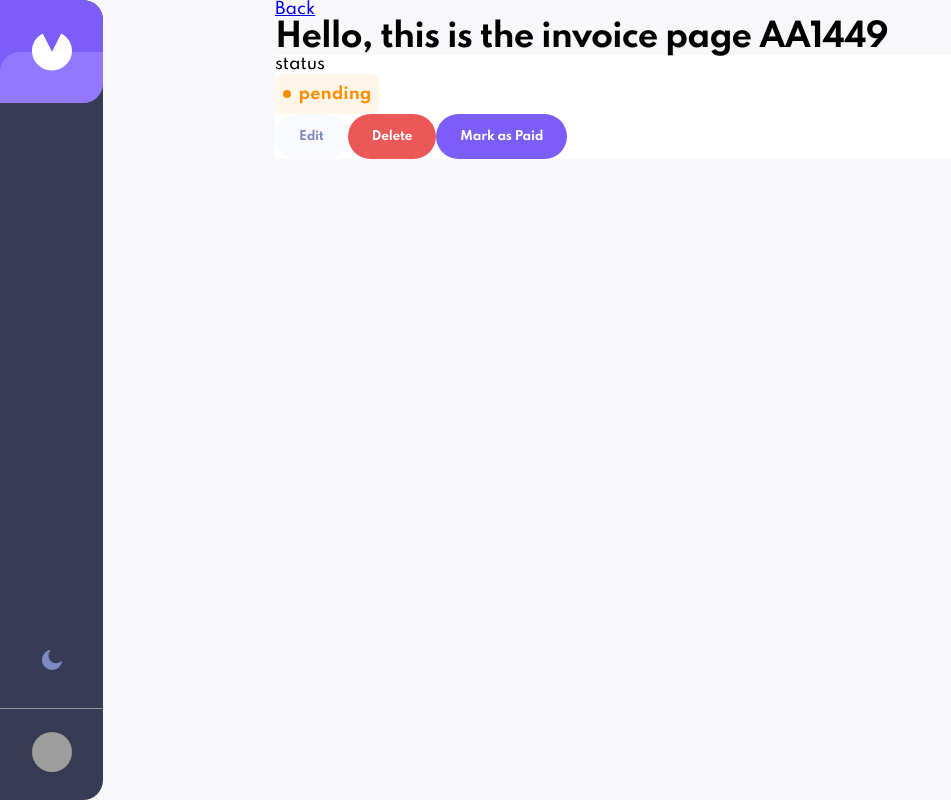
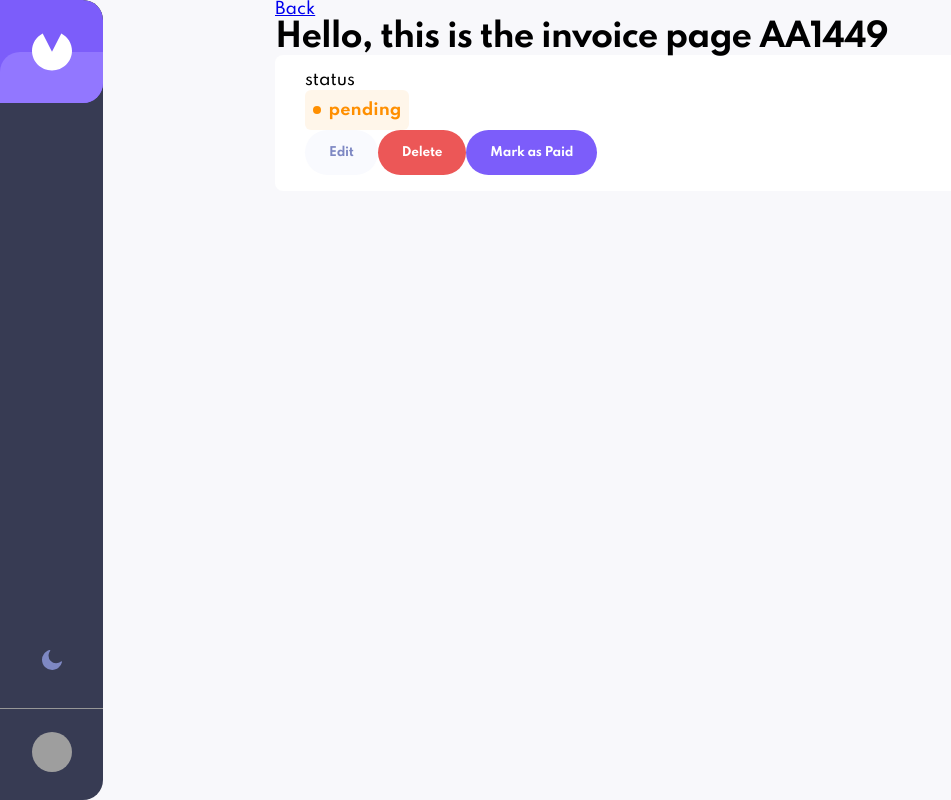
Before and after one commit to nlukic97/react-invoice-app, a React (Create React App) app: page /invoice/AA1449 in a window 1280 px wide. Shown: the whole page, without its empty margins (0-951 px from the left). Built offline with nearby package versions, Linux system fonts and the light colour scheme; grey boxes are pictures that could not be loaded.

Commit message:
formatting code to style single page invoice

```diff
--- a/src/components/InvoiceListItem.js
+++ b/src/components/InvoiceListItem.js
@@ -2,7 +2,7 @@ import {Link} from "react-router-dom";
 
 const InvoiceListItem = ({data}) => {
     return (
-        <Link to={`invoice/${data.id}`} className="_invoice_list_item">
+        <Link to={`invoice/${data.id}`} className="_invoice_list_item card">
             <div className="left">
                 <h4 className="__id"><span className="color-grayblue">#</span>{data.id}</h4>
 
--- a/src/components/InvoicePage.js
+++ b/src/components/InvoicePage.js
@@ -12,14 +12,18 @@ const InvoicePage = ({invoices, deleteInvoice, markAsPaid}) => {
             <Link to="/">Back</Link>
             {(!invoice) ? <h1>This invoice does not exist</h1> : <h1>Hello, this is the invoice page {invoice.id}</h1>}
 
-            <div style={{backgroundColor:'#FFFFFF'}}>
+            <div className="card">
+                {/* Status container */}
+                <div className="status">
                     <span>status </span>
-
                     <div className={`__invoice_status ${invoice.status}`}>
                         <div className='__invoice_status_circle'></div>
                         <span>{invoice.status}</span>
                     </div>
+                </div>
 
+                {/* Button container */}
+                <div className="button-container">
                     <button className="btn gray">
                         <h4>Edit</h4>
                     </button>
@@ -32,10 +36,12 @@ const InvoicePage = ({invoices, deleteInvoice, markAsPaid}) => {
                         <h4>Delete</h4>
                     </button>
 
-                <button className="btn purple" onClick={()=>{
-                    markAsPaid(invoice.id)
-                }}><h4>Mark as Paid</h4></button>
+                    <button className="btn purple" onClick={()=>{markAsPaid(invoice.id)}}>
+                        <h4>Mark as Paid</h4>
+                    </button>
                 </div>
+            </div>
+
         </div>
     )
 }
--- a/src/css/App.css
+++ b/src/css/App.css
@@ -65,6 +65,12 @@ html.dark-theme body {
 
 .color-gray-dark {
   color: #888EB0;
+}
+
+.card {
+  padding: 16px 30px;
+  background-color: #fff;
+  border-radius: 8px;
 }
 
 button.btn {
@@ -189,9 +195,6 @@ html.dark-theme .toggle-theme-icon {
   display: flex;
   justify-content: space-between;
   align-items: center;
-  padding: 16px 30px;
-  background-color: #fff;
-  border-radius: 8px;
   box-shadow: 0 10px 10px -10px rgba(72, 84, 159, 0.1);
   border: 1px solid transparent;
 }
--- a/src/scss/imports/_utilities.scss
+++ b/src/scss/imports/_utilities.scss
@@ -5,3 +5,9 @@
 .color-gray-dark {
     color:$color-gray-dark;
 }
+
+.card {
+    padding: 16px 30px;
+    background-color: #fff;
+    border-radius: 8px;
+}
--- a/src/scss/imports/components/_invoice_list.scss
+++ b/src/scss/imports/components/_invoice_list.scss
@@ -24,9 +24,6 @@
         display: flex;
         justify-content: space-between;
         align-items: center;
-        padding: 16px 30px;
-        background-color: #fff;
-        border-radius: 8px;
         box-shadow:0 10px 10px -10px rgb(72, 84, 159,.1);
         border: 1px solid transparent;
 
```
Also changed, not shown: 1 other file (tests, documents, lock files or other folders). Lines whose indentation alone changed are shown as unchanged.
